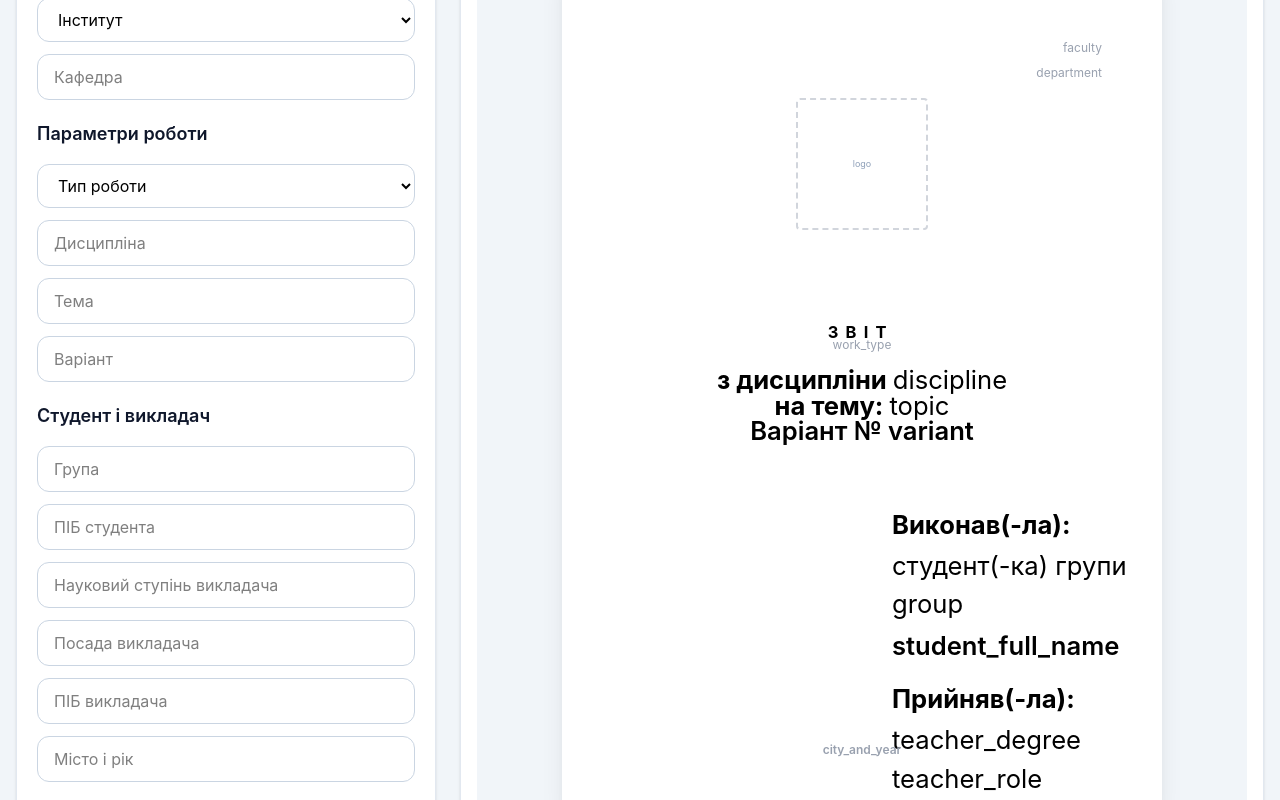
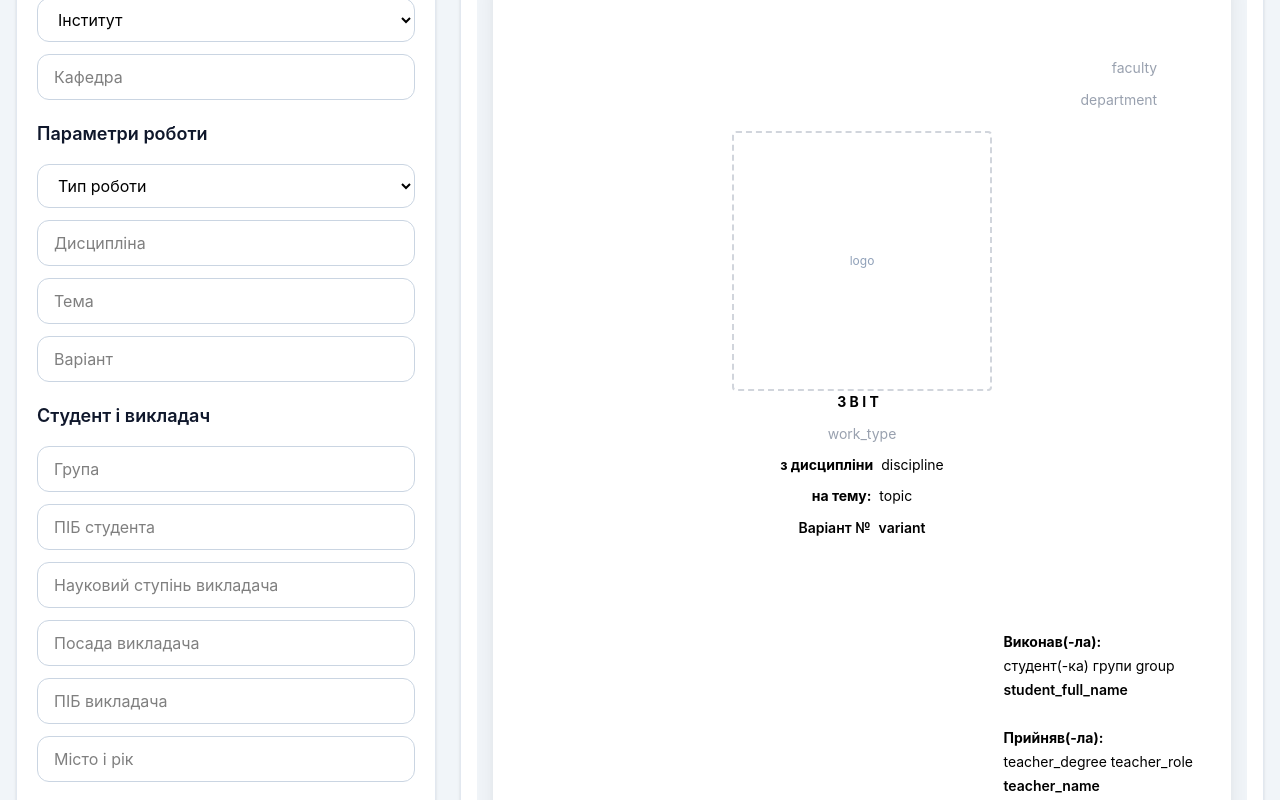
Before and after one commit to Arthas-win/docformat-app, a React (Vite) app in the folder frontend/: page /format/title in a window 1280 px wide. Shown: the part 300-1100 px from the top of the page. Built offline with nearby package versions, Linux system fonts and the light colour scheme; no server answers.

Commit message:
Fix desktop layout and adjust breakpoints

```diff
--- a/frontend/src/pages/FormatTitle.jsx
+++ b/frontend/src/pages/FormatTitle.jsx
@@ -426,8 +426,8 @@ function FormatTitle() {
               </div>
 
               {/* Звичайне прев'ю (видно тільки на великих екранах) */}
-              <div className="hidden xl:flex w-full overflow-x-auto rounded-2xl bg-slate-100 p-2 sm:p-4 justify-center">
-                <div className="@container relative shrink-0 w-150 aspect-[1/1.4142] bg-white shadow-xl overflow-hidden text-[2cqi]">
+              <div className="hidden xl:flex justify-center overflow-auto rounded-2xl bg-slate-100 p-2 sm:p-4">
+                <div className="relative w-full max-w-205 aspect-[1/1.414] bg-white shadow-xl overflow-hidden text-sm">
                   <div
                     className={`${paperInputStyles} top-[5%] left-1/2 -translate-x-1/2 text-center w-[80%] font-bold uppercase whitespace-pre-line`}
                   >
@@ -439,7 +439,7 @@ function FormatTitle() {
                     readOnly
                     value={formValues.faculty || ""}
                     placeholder="faculty"
-                    className={`${paperInputStyles} top-[10%] right-[10%] text-right w-[40%] text-[2cqi]`}
+                    className={`${paperInputStyles} top-[10%] right-[10%] text-right w-[40%]`}
                   />
 
                   <input
@@ -447,10 +447,10 @@ function FormatTitle() {
                     readOnly
                     value={formValues.department || ""}
                     placeholder="department"
-                    className={`${paperInputStyles} top-[13%] right-[10%] text-right w-[40%] text-[2cqi]`}
+                    className={`${paperInputStyles} top-[13%] right-[10%] text-right w-[40%]`}
                   />
 
-                  <div className="absolute top-[17%] left-1/2 -translate-x-1/2 w-[22%] aspect-square border-2 border-dashed border-gray-300 rounded bg-white overflow-hidden">
+                  <div className="absolute top-[17%] left-1/2 -translate-x-1/2 w-65 h-65 border-2 border-dashed border-gray-300 rounded bg-white overflow-hidden">
                     {universityLogo ? (
                       <img
                         src={universityLogo}
@@ -463,16 +463,14 @@ function FormatTitle() {
                         className="w-full h-full object-contain"
                       />
                     ) : (
-                      <div className="flex h-full w-full items-center justify-center text-[1.5cqi] text-slate-400">
+                      <div className="flex h-full w-full items-center justify-center text-xs text-slate-400">
                         logo
                       </div>
                     )}
                   </div>
 
                   <div className="absolute top-[42%] left-1/2 -translate-x-1/2 w-[40%] text-center">
-                    <span className="mr-2 text-[2.75cqi] font-bold tracking-widest">
-                      З В І Т
-                    </span>
+                    <span className="mr-2 text-sm font-bold">З В І Т</span>
                   </div>
 
                   <input
@@ -480,34 +478,34 @@ function FormatTitle() {
                     readOnly
                     value={formValues.workType || ""}
                     placeholder="work_type"
-                    className={`${paperInputStyles} top-[45%] left-1/2 -translate-x-1/2 text-center w-[50%] text-[2cqi]`}
+                    className={`${paperInputStyles} top-[45%] left-1/2 -translate-x-1/2 text-center w-[50%]`}
                   />
 
                   <div className="absolute top-[48%] left-1/2 -translate-x-1/2 w-[70%] text-center">
-                    <span className="mr-[1cqi] font-bold">з дисципліни</span>
+                    <span className="mr-2 font-bold">з дисципліни</span>
                     <span>{formValues.discipline || "discipline"}</span>
                   </div>
 
                   <div className="absolute top-[51%] left-1/2 -translate-x-1/2 w-[80%] text-center">
-                    <span className="mr-[1cqi] font-bold">на тему:</span>
+                    <span className="mr-2 font-bold">на тему:</span>
                     <span>{formValues.topic || "topic"}</span>
                   </div>
 
                   <div className="absolute top-[54%] left-1/2 -translate-x-1/2 w-[40%] text-center">
-                    <span className="mr-[1cqi] font-semibold">Варіант №</span>
+                    <span className="mr-2 font-semibold">Варіант №</span>
                     <span className="font-semibold">
                       {formValues.variant || "variant"}
                     </span>
                   </div>
 
-                  <div className="absolute top-[65%] right-[5%] w-[42%] text-left flex flex-col gap-[0.5cqi] pl-[2cqi]">
+                  <div className="absolute top-[65%] right-[0%] w-[33%] text-left flex flex-col gap-1 pl-4">
                     <div className="font-bold">Виконав(-ла):</div>
                     <div>студент(-ка) групи {formValues.group || "group"}</div>
                     <div className="font-semibold">
                       {formValues.studentFullName || "student_full_name"}
                     </div>
 
-                    <div className="mt-[2cqi] font-bold">Прийняв(-ла):</div>
+                    <div className="mt-6 font-bold">Прийняв(-ла):</div>
                     <div>
                       {formValues.teacherDegree || "teacher_degree"}{" "}
                       {formValues.teacherRole || "teacher_role"}
@@ -522,7 +520,7 @@ function FormatTitle() {
                     readOnly
                     value={formValues.cityAndYear || ""}
                     placeholder="city_and_year"
-                    className={`${paperInputStyles} bottom-[5%] left-1/2 -translate-x-1/2 text-center w-[40%] font-semibold text-[2cqi]`}
+                    className={`${paperInputStyles} bottom-[5%] left-1/2 -translate-x-1/2 text-center w-[40%] font-semibold`}
                   />
                 </div>
               </div>
```
